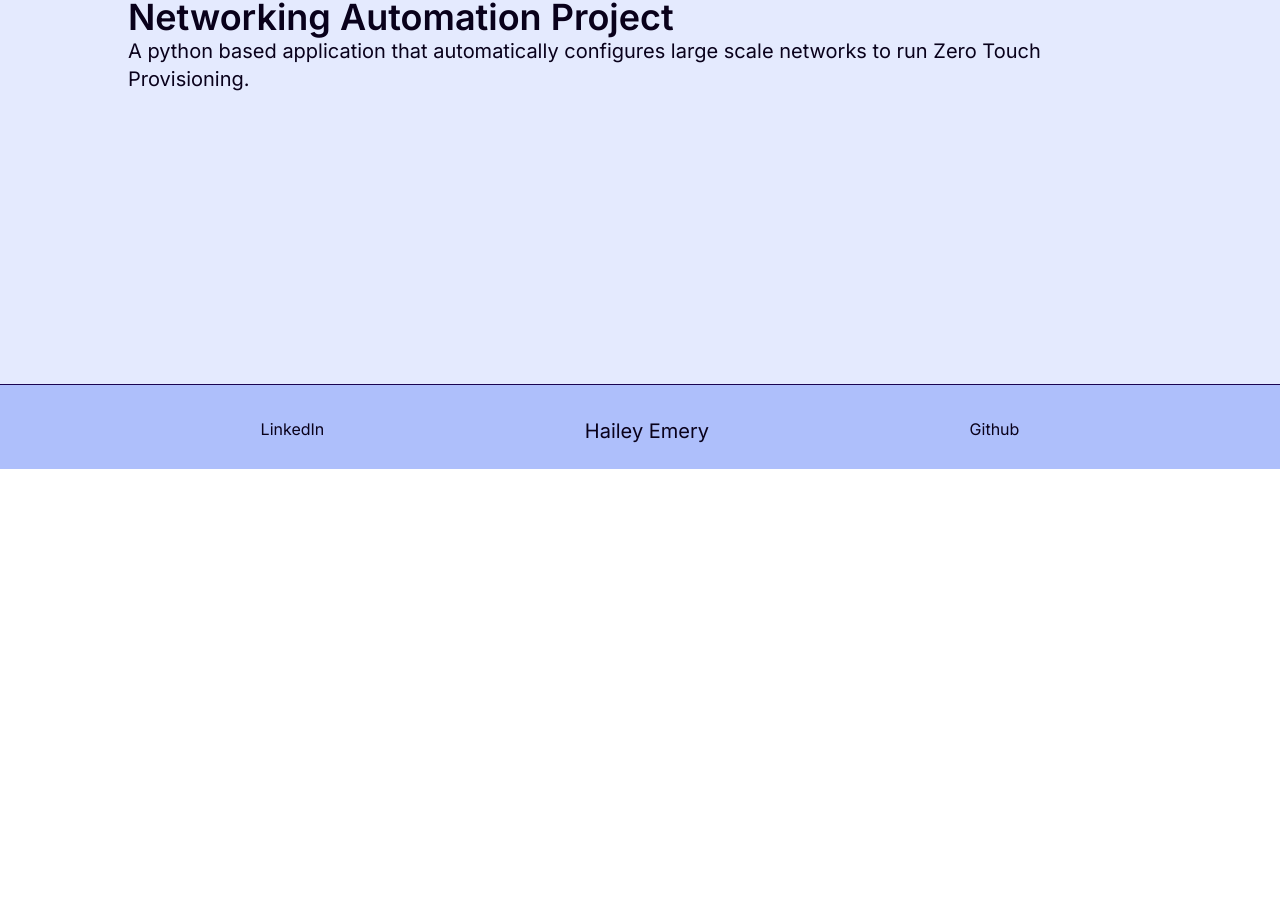
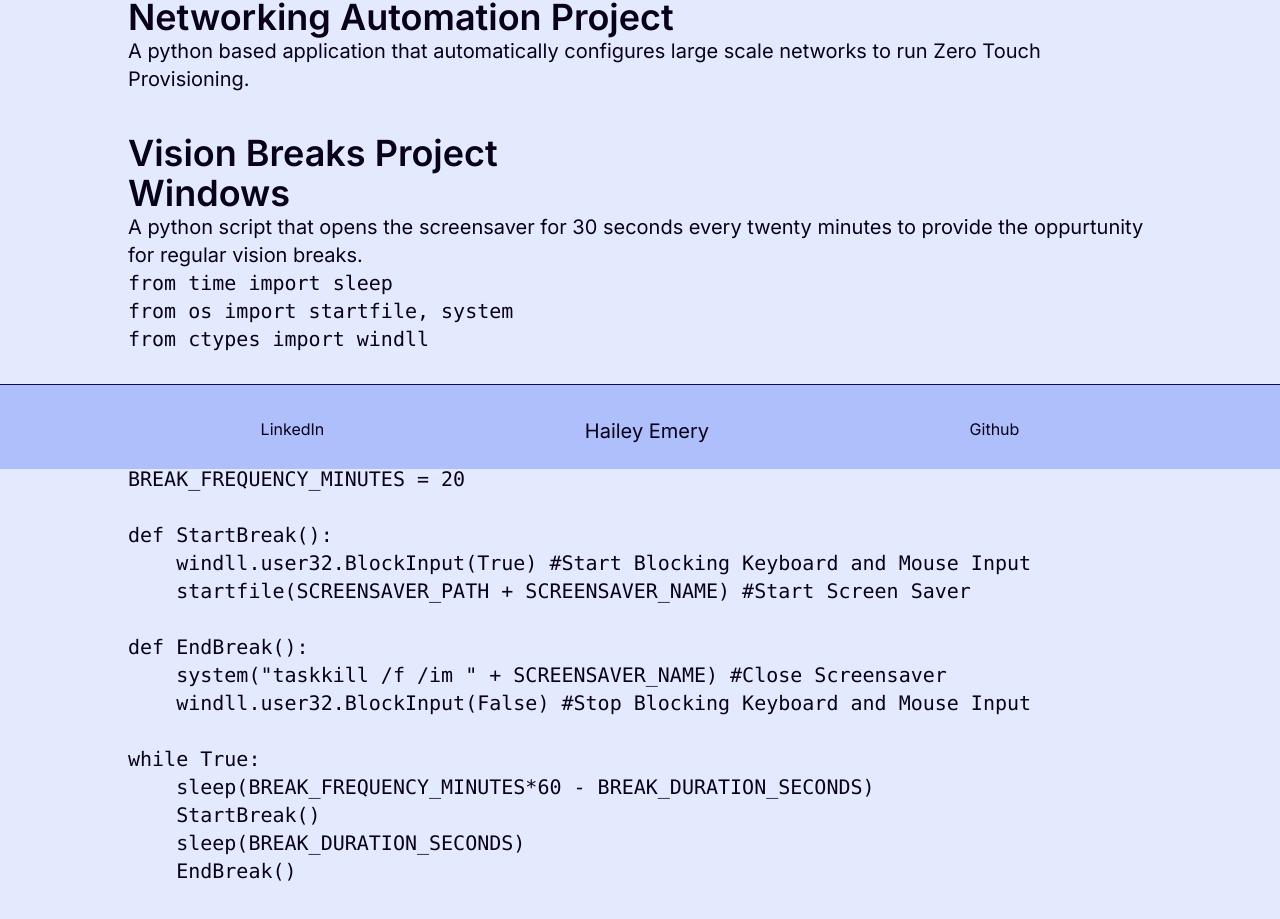
Before and after one commit to HaileyEmery/portfolio_website, a Next.js app: page /Projects in a window 1280 px wide. Shown: the part 331-1250 px from the top of the page. Before the commit the page ends 800 px from the top, so only its background shows below. Built offline with nearby package versions, Linux system fonts and the light colour scheme.

Commit message:
Add the Vision Breaks Project (Windows) to the Projects page

```diff
--- a/src/app/Projects/page.tsx
+++ b/src/app/Projects/page.tsx
@@ -1,4 +1,28 @@
 import {formatting} from '../formatting.tsx'
+
+let visionBreaksWindowsCode = `from time import sleep
+from os import startfile, system
+from ctypes import windll
+
+SCREENSAVER_PATH = "C:\\Windows\\System32\\"
+SCREENSAVER_NAME ="Ribbons.scr"
+BREAK_DURATION_SECONDS = 30
+BREAK_FREQUENCY_MINUTES = 20
+
+def StartBreak():
+    windll.user32.BlockInput(True) #Start Blocking Keyboard and Mouse Input
+    startfile(SCREENSAVER_PATH + SCREENSAVER_NAME) #Start Screen Saver
+
+def EndBreak():
+    system("taskkill /f /im " + SCREENSAVER_NAME) #Close Screensaver
+    windll.user32.BlockInput(False) #Stop Blocking Keyboard and Mouse Input
+
+while True:
+    sleep(BREAK_FREQUENCY_MINUTES*60 - BREAK_DURATION_SECONDS)
+    StartBreak()
+    sleep(BREAK_DURATION_SECONDS)
+    EndBreak()`
+
 export default function Projects() {
   return (<>
     <p className={formatting.title}>
@@ -20,5 +44,21 @@ export default function Projects() {
         A python based application that automatically configures large scale networks to run Zero Touch Provisioning.
       </p>
     </div>
+    <div>
+      <p className={formatting.heading1}>
+        Vision Breaks Project
+      </p>
+      <p className={formatting.heading2}>
+        Windows
+      </p>
+      <p className={formatting.normal}>
+        A python script that opens the screensaver for 30 seconds every twenty minutes to provide the oppurtunity for regular vision breaks.
+      </p>
+      <pre className={formatting.normal}>
+        <code>
+          {visionBreaksWindowsCode}
+        </code>
+      </pre>
+    </div>
   </>);
 }
```
